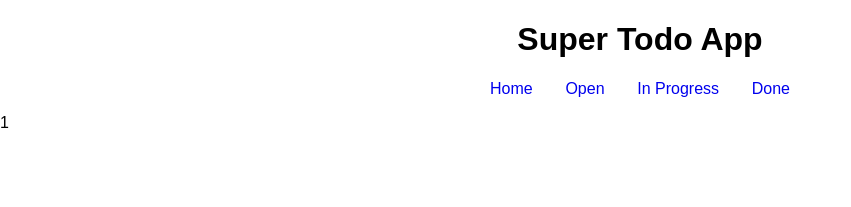
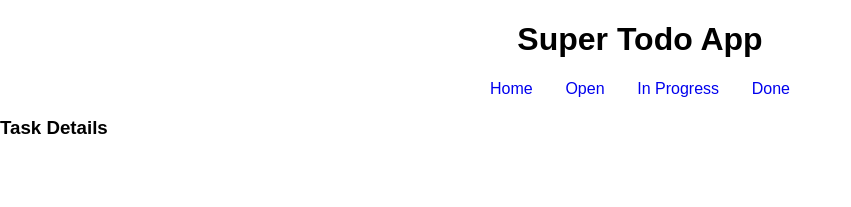
Before and after one commit to ankestein/todo-app-frontend-axios, a React (Create React App) app in the folder frontend/: page /todo/1 in a window 1280 px wide. Shown: the top 207 px of the page, without its empty margins (0-851 px from the left). Built offline with nearby package versions, Linux system fonts and the light colour scheme; no server answers.

Commit message:
Add method to get single todo from API for Details page

```diff
--- a/frontend/src/App.js
+++ b/frontend/src/App.js
@@ -8,6 +8,7 @@ import Navigation from "./components/Navigation";
 import BoardsPage from "./components/BoardsPage";
 import Homepage from "./components/Homepage";
 import DetailsPage from "./components/DetailsPage";
+import {getSingleTodo} from "./service/todo-api-service";
 
 
 function App() {
@@ -62,7 +63,8 @@ function App() {
                     </Route>
 
                     <Route path="/todo/:idSlug">
-                        <DetailsPage/>
+                        <DetailsPage
+                            onDetails={getSingleTodo}/>
                     </Route>
                 </Switch>
             </PageLayout>
--- a/frontend/src/components/DetailsPage.js
+++ b/frontend/src/components/DetailsPage.js
@@ -1,11 +1,30 @@
 import {useParams} from "react-router-dom";
+import {useEffect, useState} from "react";
+import styled from "styled-components/macro";
 
-export default function DetailsPage() {
 
+export default function DetailsPage({onDetails}) {
+
+    const [todo, setTodo] = useState({});
     const {idSlug} = useParams()
-    console.log({idSlug})
+
+    useEffect(() => {
+        onDetails(idSlug)
+            .then(todo => setTodo(todo))
+            .catch(error => console.error(error))
+    }, [idSlug, onDetails])
+
 
     return(
-        <p>{idSlug}</p>
+        <Wrapper>
+            <h3>Task Details</h3>
+            <p>{todo.id}</p>
+            <p>{todo.description}</p>
+            <p>{todo.status}</p>
+        </Wrapper>
     )
 }
+
+const Wrapper = styled.div`
+
+`
--- a/frontend/src/service/todo-api-service.js
+++ b/frontend/src/service/todo-api-service.js
@@ -3,6 +3,12 @@ import axios from "axios";
 export const getTodos = () => {
     return axios
         .get('/api/todo')
+        .then(response => response.data)
+}
+
+export const getSingleTodo = (idSlug) => {
+    return axios
+        .get(`/api/todo/${idSlug}`)
         .then(response => response.data)
 }
 
```
